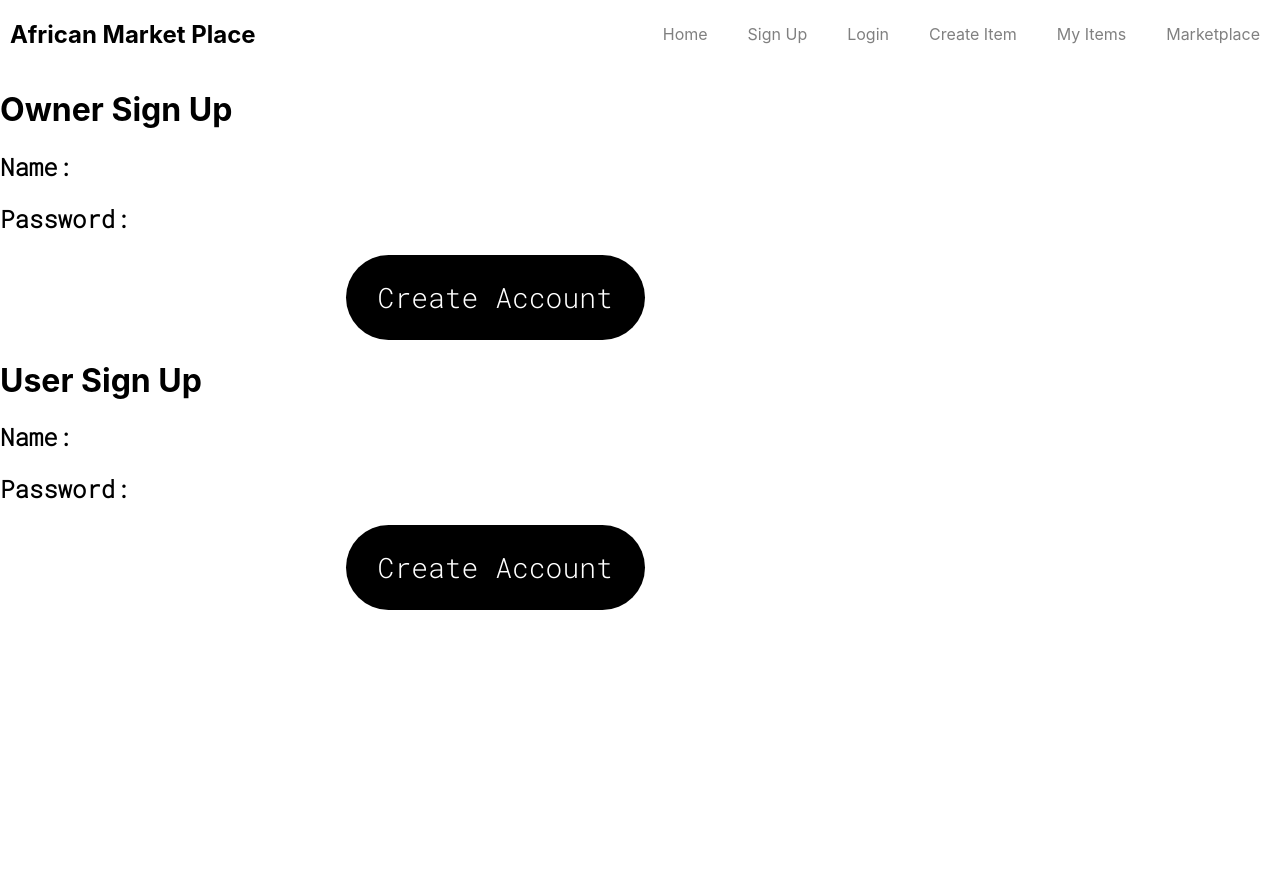
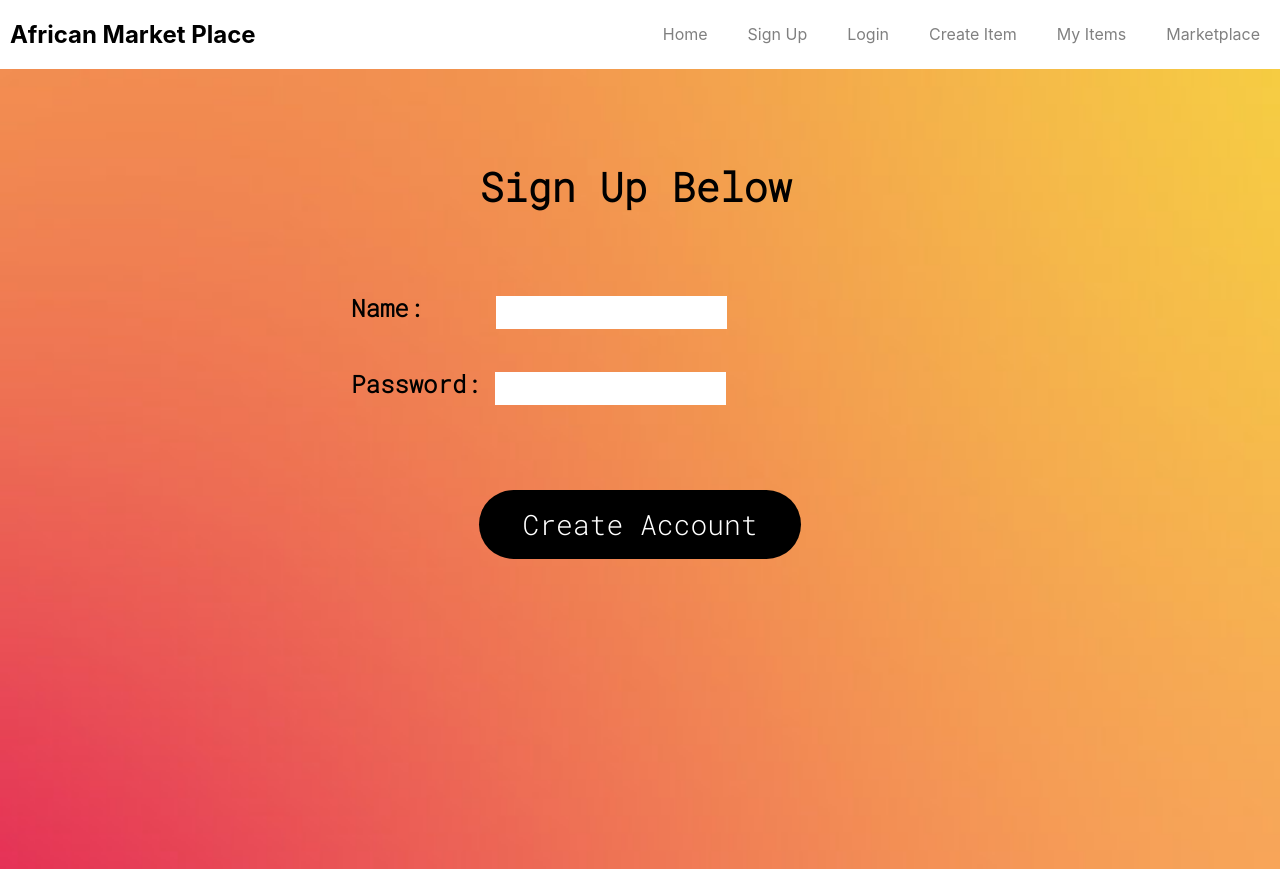
Before and after one commit to kimnivore/FarmersMarketplace-FE, a React (Create React App) app in the folder front-end/: page /signup in a window 1280 px wide. Before the commit the page ends 800 px from the top, so only its background shows below. Built offline with nearby package versions, Linux system fonts and the light colour scheme.

Commit message:
finished sign up page

```diff
--- a/front-end/src/App.css
+++ b/front-end/src/App.css
@@ -37,7 +37,7 @@
   }
 }
 
-.HomePage{
+.HomePage, .AccountPage{
     background-image: url(./images/orangeombre.jpg);
     height: 100vh;
     width: 100%;
@@ -70,11 +70,6 @@
   flex-direction:row;
 }
 
-.TextBox{
-
-  font-family: 'Roboto Mono', monospace;
-}
-
 .CreateAccountButton{
   display:flex;
   flex-direction:row;
@@ -105,3 +100,53 @@
   padding:1.5rem 6.8rem ;
   border: none;
 }
+
+
+
+.AccountPage{
+  display:flex;
+  justify-content: space-evenly;
+}
+
+.User{
+  display:flex;
+  flex-direction: column;
+}
+
+
+.title{
+  padding-top:20%;
+  font-size: 2.5rem;
+  font-family: 'Roboto Mono', monospace;
+  padding-bottom: 10%;
+}
+
+.TextBox{
+
+  margin-left:-40%;
+  font-family: 'Roboto Mono', monospace;
+}
+
+.Name{
+  margin-left:13%;
+  border:none;
+  padding:2%;
+  padding-right:10%;
+}
+
+.Password{
+  border:none;
+  padding:2%;
+  padding-right:10%;
+}
+
+.CreateAccountButton2{
+  background-color:black;
+  color:white;
+  border-radius: 50px;
+  font-size: 1.75rem;
+  font-family: 'Roboto Mono', monospace;
+  padding:1rem 2rem ;
+  border: none;
+  margin-top:20%;
+}
--- a/front-end/src/components/UserSignUp.js
+++ b/front-end/src/components/UserSignUp.js
@@ -7,19 +7,14 @@ function UserSignUp()   {
     return (
         <div className = 'AccountPage'>
 
-            <div className = 'Owner'>
-                <h1 className = 'titles'>Owner Sign Up</h1>
-                    <h2 className = 'TextBox'>Name: </h2>
-                    <h2 className = 'TextBox'>Password: </h2>
-                        <button className = "CreateAccountButton">Create Account</button>
+            <div className = 'User'>
+                <h1 className = 'title'>Sign Up Below</h1>
+                    <h2 className = 'TextBox'>Name: <input className = "Name"></input> </h2>
+
+                    <h2 className = 'TextBox'>Password: <input className = "Password"></input> </h2>
+                        <button className = "CreateAccountButton2">Create Account</button>
             </div>
 
-            <div className = 'User'>
-                <h1 className = 'titles'>User Sign Up</h1>
-                    <h2 className = 'TextBox'>Name: </h2>
-                    <h2 className = 'TextBox'>Password: </h2>
-                        <button className = "CreateAccountButton">Create Account</button>
-            </div>
 
         </div>
 
```
